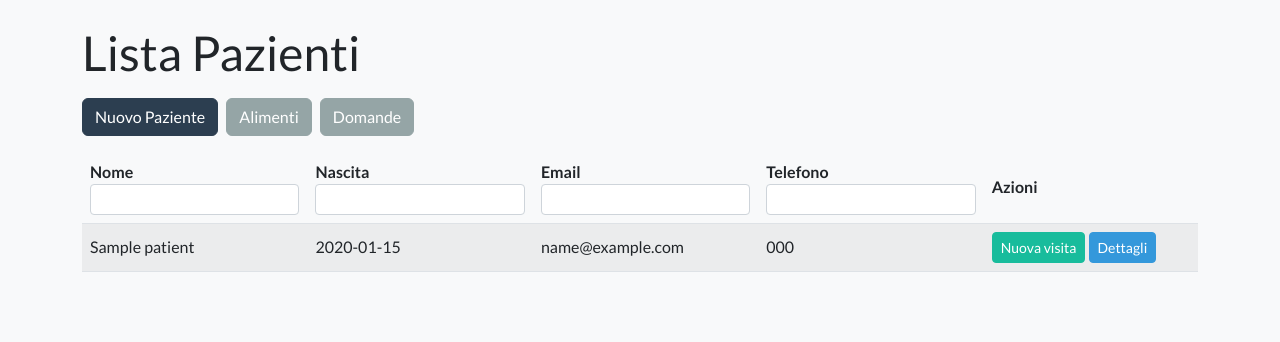
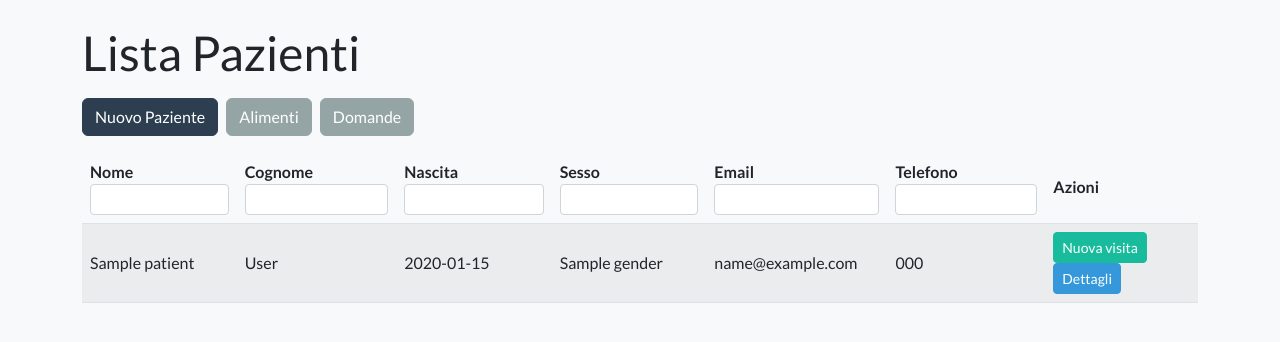
Before and after one commit to pierporz/Nutrigest, a Flask app: template templates/index.html in a window 1280 px wide. Shown: the part 82-424 px from the top of the page. Run offline with Flask 3, Linux system fonts and the light colour scheme; the template is opened without the code that fills it: most values are stand-ins (such as "Sample title", 1, 10 or a date in 2020); parts of the project's set-up code (start-up, migrations or seed data) failed here and were passed over; some libraries are stand-ins or nearby versions.

Commit message:
Split patient fields and add gender filter

```diff
--- a/app.py
+++ b/app.py
@@ -197,7 +197,7 @@ def change_data_dir():
 @app.route('/')
 def index():
     con = get_db()
-    patients = con.execute('SELECT * FROM patients ORDER BY name COLLATE NOCASE').fetchall()
+    patients = con.execute('SELECT * FROM patients ORDER BY surname COLLATE NOCASE, name COLLATE NOCASE').fetchall()
     con.close()
     return render_template('index.html', patients=patients)
 
@@ -207,6 +207,8 @@ def new_patient():
     con = get_db()
     if request.method == 'POST':
         name = request.form['name']
+        surname = request.form.get('surname')
+        gender = request.form.get('gender')
         fiscal = request.form.get('fiscal_code')
         birth = request.form.get('birthdate')
         email = request.form.get('email')
@@ -225,8 +227,9 @@ def new_patient():
                 notes_parts.append(f"<b>{q['text']}</b> {ans}")
         notes = '<br>'.join(notes_parts)
         cur = con.cursor()
-        cur.execute('INSERT INTO patients (name, birthdate, email, phone, fiscal_code, anamnesis) VALUES (?,?,?,?,?,?)',
-                    (name, birth, email, phone, fiscal, notes))
+        cur.execute('''INSERT INTO patients (name, surname, gender, birthdate, email, phone, fiscal_code, anamnesis)
+                        VALUES (?,?,?,?,?,?,?,?)''',
+                    (name, surname, gender, birth, email, phone, fiscal, notes))
         pid = cur.lastrowid
         cur.execute('INSERT INTO visits (patient_id, date, notes, weight, waist, hip, height, navel, custom) VALUES (?,?,?,?,?,?,?,?,?)',
                     (pid, date.today(), notes, weight, waist, hip, height, navel, custom))
@@ -589,8 +592,9 @@ def edit_patient(pid):
         con.close()
         return redirect(url_for('index'))
     if request.method == 'POST':
-        con.execute('''UPDATE patients SET name=?, birthdate=?, email=?, phone=?, fiscal_code=? WHERE id=?''',
-                    (request.form['name'], request.form.get('birthdate'), request.form.get('email'),
+        con.execute('''UPDATE patients SET name=?, surname=?, gender=?, birthdate=?, email=?, phone=?, fiscal_code=? WHERE id=?''',
+                    (request.form['name'], request.form.get('surname'), request.form.get('gender'),
+                     request.form.get('birthdate'), request.form.get('email'),
                      request.form.get('phone'), request.form.get('fiscal_code'), pid))
         con.commit()
         con.close()
@@ -609,7 +613,8 @@ def delete_patient(pid):
     error = None
     if request.method == 'POST':
         name_entered = request.form.get('confirm_name', '').strip().lower()
-        if name_entered == patient['name'].strip().lower():
+        full_name = f"{patient['name']} {patient['surname']}".strip().lower()
+        if name_entered == full_name:
             attach_rows = con.execute('SELECT filepath FROM attachments WHERE patient_id=?', (pid,)).fetchall()
             for row in attach_rows:
                 fpath = os.path.join(ATTACH_FOLDER, row['filepath'].replace('/', os.sep))
--- a/templates/attachments.html
+++ b/templates/attachments.html
@@ -1,6 +1,6 @@
 {% extends 'base.html' %}
 {% block content %}
-<h1 class="mb-3">Allegati {{ patient['name'] }}</h1>
+<h1 class="mb-3">Allegati {{ patient['name'] }} {{ patient['surname'] }}</h1>
 <div class="card p-3 mb-3">
 <form method="post" enctype="multipart/form-data" class="mb-3">
   <div class="input-group">
--- a/templates/index.html
+++ b/templates/index.html
@@ -10,9 +10,11 @@
     <thead>
     <tr>
         <th>Nome<br><input class="form-control form-control-sm filter" data-col="0"></th>
-        <th>Nascita<br><input class="form-control form-control-sm filter" data-col="1"></th>
-        <th>Email<br><input class="form-control form-control-sm filter" data-col="2"></th>
-        <th>Telefono<br><input class="form-control form-control-sm filter" data-col="3"></th>
+        <th>Cognome<br><input class="form-control form-control-sm filter" data-col="1"></th>
+        <th>Nascita<br><input class="form-control form-control-sm filter" data-col="2"></th>
+        <th>Sesso<br><input class="form-control form-control-sm filter" data-col="3"></th>
+        <th>Email<br><input class="form-control form-control-sm filter" data-col="4"></th>
+        <th>Telefono<br><input class="form-control form-control-sm filter" data-col="5"></th>
         <th>Azioni</th>
     </tr>
     </thead>
@@ -20,7 +22,9 @@
     {% for p in patients %}
     <tr>
         <td>{{ p['name'] }}</td>
+        <td>{{ p['surname'] }}</td>
         <td>{{ p['birthdate'] or '' }}</td>
+        <td>{{ p['gender'] or '' }}</td>
         <td>{{ p['email'] or '' }}</td>
         <td>{{ p['phone'] or '' }}</td>
         <td>
--- a/templates/meal_plan.html
+++ b/templates/meal_plan.html
@@ -1,6 +1,6 @@
 {% extends 'base.html' %}
 {% block content %}
-<h1 class="mb-3">Piano Nutrizionale {{ patient['name'] }}</h1>
+<h1 class="mb-3">Piano Nutrizionale {{ patient['name'] }} {{ patient['surname'] }}</h1>
 <div class="card p-3">
 <form method="post">
 <div class="mb-2 text-end">
--- a/templates/patient_delete_confirm.html
+++ b/templates/patient_delete_confirm.html
@@ -2,7 +2,7 @@
 {% block content %}
 <h1 class="mb-3 text-danger">Elimina Paziente</h1>
 <div class="card p-3">
-<p>Per eliminare definitivamente <strong>{{ patient['name'] }}</strong> digita il suo nome e cognome e conferma.</p>
+<p>Per eliminare definitivamente <strong>{{ patient['name'] }} {{ patient['surname'] }}</strong> digita il suo nome e cognome e conferma.</p>
 {% if error %}<div class="alert alert-danger">{{ error }}</div>{% endif %}
 <form method="post">
   <input name="confirm_name" class="form-control mb-3" placeholder="Nome Cognome" required>
--- a/templates/patient_detail.html
+++ b/templates/patient_detail.html
@@ -1,6 +1,6 @@
 {% extends 'base.html' %}
 {% block content %}
-<h1 class="mb-3">{{ patient['name'] }}</h1>
+<h1 class="mb-3">{{ patient['name'] }} {{ patient['surname'] }}</h1>
 <div class="row">
 <div class="col-md-8">
 <div class="card p-3 mb-3">
--- a/templates/visit_form.html
+++ b/templates/visit_form.html
@@ -1,6 +1,6 @@
 {% extends 'base.html' %}
 {% block content %}
-<h1 class="mb-3">{% if visit %}Modifica visita{% else %}Nuova visita{% endif %} - {{ patient['name'] }}</h1>
+<h1 class="mb-3">{% if visit %}Modifica visita{% else %}Nuova visita{% endif %} - {{ patient['name'] }} {{ patient['surname'] }}</h1>
 <div class="card p-3">
 <form method="post">
 <div class="mb-2"><label>Data</label><input type="date" name="date" class="form-control" value="{{ visit['date'] if visit else today }}"></div>
```
Also changed, not shown: templates/edit_patient.html (+16 -2 lines), templates/new_patient.html (+16 -2 lines).
